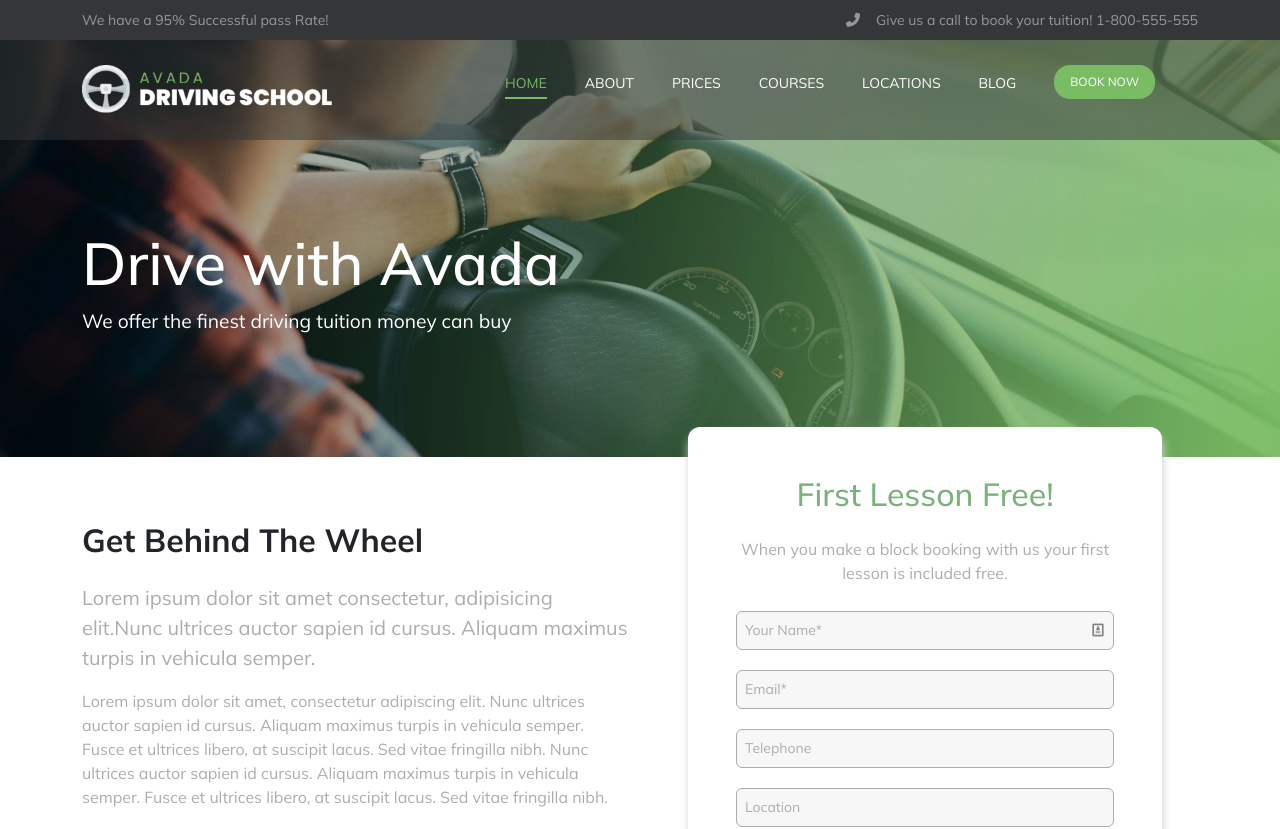
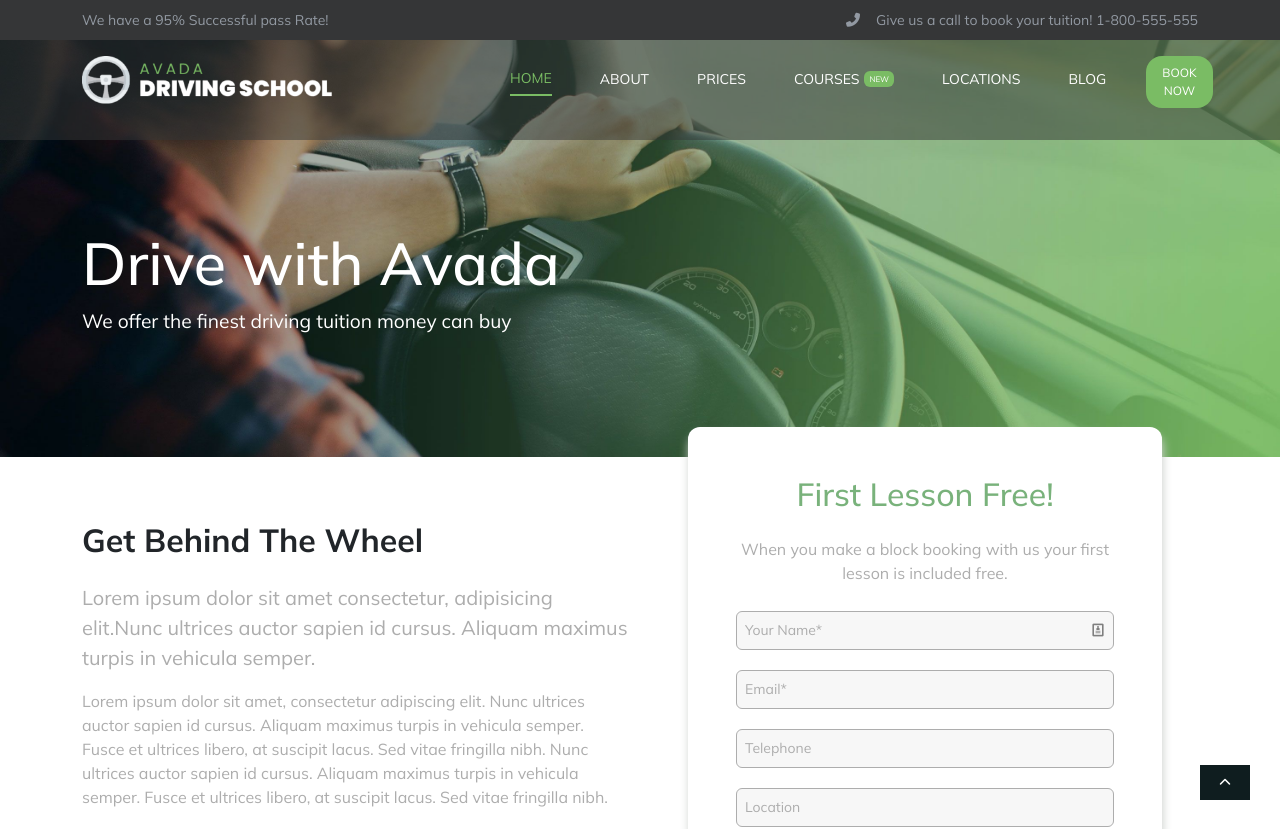
Before and after one commit to Pier98Sa/proj-html-vuejs, a Vue app: page / in a window 1280 px wide. Shown: the top 829 px of the page. Built offline with nearby package versions, Linux system fonts and the light colour scheme.

Commit message:
Esercizio completato

```diff
--- a/src/App.vue
+++ b/src/App.vue
@@ -20,7 +20,7 @@ export default {
     MyHeader,
     MyHero,
     MyMain,
-    MyFooter
+    MyFooter,
   }
 }
 </script>
--- a/src/components/MyFooter.vue
+++ b/src/components/MyFooter.vue
@@ -1,9 +1,13 @@
 <template>
     <footer>
+
         <MyNewsletter />
         <FooterTop />
 
         <div class="footer-bottom">
+            <div class="ToTop d-flex align-items-center justify-content-center">
+                <a class="text-white" href="#hero"><i class="fa-solid fa-chevron-up"></i> </a>
+            </div>
 
             <div class="container-xl py-5">
                 <div class="row align-items-center justify-content-center">
@@ -49,6 +53,15 @@ export default {
 
     .footer-bottom{
         background-color: $primaryColorFooterBottom;
+        .ToTop{
+            position: fixed;
+            bottom: 0;
+            right: 30px;
+            height: 35px;
+            width: 50px;
+            background-color: $primaryColorFooterBottom;
+            font-size: 25px;
+        }
         p{
             color: $tertiaryColorFooterBottom;
             font-size: 12px;
--- a/src/components/MyHeader.vue
+++ b/src/components/MyHeader.vue
@@ -21,8 +21,13 @@
                    <div class="col-8 ">
                        <ul class="d-flex justify-content-around align-items-center">
                             <!--Popolamento dinamico delle voci del menu-->
-                            <li v-for="(link,index) in links" :key="index" class="px-3">
-                                <a :href="link.url"  @click="menuActive(index)" :class="(index == active) ? 'active':''">{{link.text}}</a>
+                            <li v-for="(link,index) in links" :key="index" class="px-4 d-flex align-items-center justify-content-center">
+                                <a :href="link.url"
+                                    @click="menuActive(index)"
+                                    :class="(index == active) ? 'active':''">
+                                    {{link.text}}
+                                </a>
+                                <span v-show="link.new" class="new">New</span>
                             </li>
                             <li class="px-3">
                                 <button class="ms_btn ms_btn-green">Book Now</button>
@@ -55,27 +60,33 @@ export default {
         links: [
                 {
                     text: "Home",
-                    url: "#"
+                    url: "#",
+                    new: false
                 },
                 {
                     text: "About",
-                    url: "#"
+                    url: "#",
+                    new: false
                 },
                 {
                     text: "Prices",
-                    url: "#"
+                    url: "#",
+                    new: false
                 },
                 {
                     text: "Courses",
-                    url: "#"
+                    url: "#",
+                    new: true
                 },
                 {
                     text: "Locations",
-                    url: "#"
+                    url: "#",
+                    new: false
                 },
                 {
                     text: "Blog",
-                    url: "#"
+                    url: "#",
+                    new: false
                 }
             ],
         }
@@ -132,6 +143,16 @@ export default {
                 }
 
             }
+
+            .new{
+                text-transform: uppercase;
+                font-size: 8px;
+                background-color: $quinaryColorHeader;
+                padding: 2px 5px;
+                border-radius: 6px;
+                margin-left: 5px;
+                margin-top: -6px;
+            }
         }
     }
 
--- a/src/components/MyHero.vue
+++ b/src/components/MyHero.vue
@@ -1,5 +1,5 @@
 <template>
-    <div class="hero d-flex justify-content-center">
+    <div id="hero" class=" d-flex justify-content-center">
         <img src="../assets/homepage-hero-background.jpg" alt="">
 
         <div class="text-hero container-xl">
@@ -20,7 +20,7 @@ export default {
 <style lang="scss" scoped>
 @import "../style/variables.scss";
 
-    .hero{
+    #hero{
         padding-top: 20px;
         position: relative;
         img{
```
